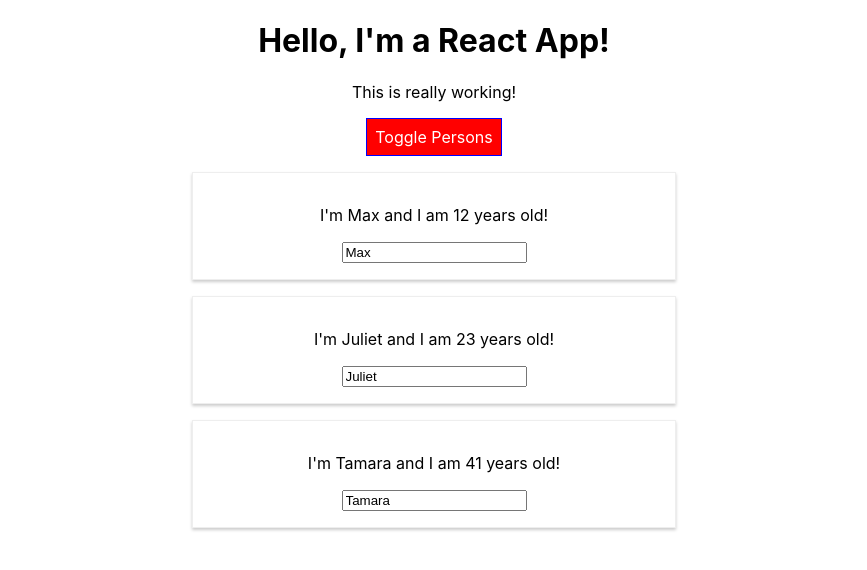
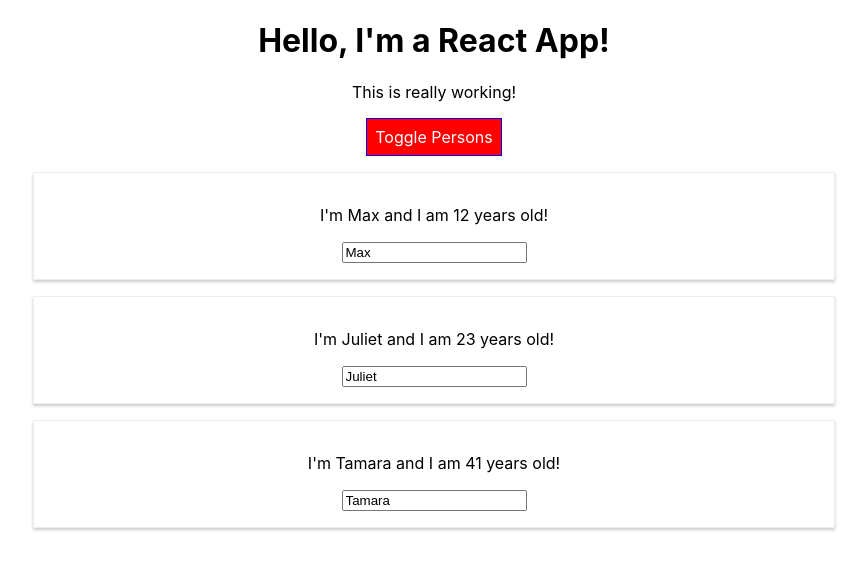
Before and after one commit to marcostellin/ReactUdemyCourse, a React (Create React App) app in the folder first-react-app/: page / in a window 1280 px wide. Both pictures are taken after a click on the button "Toggle Persons". Shown: the top 570 px of the page, without its empty margins (206-1073 px from the left). Built offline with nearby package versions, Linux system fonts and the light colour scheme.

Commit message:
Removed Radium

```diff
--- a/first-react-app/src/App.js
+++ b/first-react-app/src/App.js
@@ -1,7 +1,6 @@
 import React, { Component } from 'react';
 import './App.css';
 import Person from './Person/Person';
-import Radium, {StyleRoot} from 'radium';
 
 class App extends Component {
 
@@ -52,11 +51,7 @@
       font: 'inherit',
       border: '1px solid blue',
       padding: '8px',
-      cursor: 'pointer',
-      ':hover' : {
-        backgroundColor: 'lightgreen',
-        color: 'black'
-      }
+      cursor: 'pointer'
     }
 
     let persons = null;
@@ -74,10 +69,7 @@
       </div>)
 
       style.backgroundColor = 'red';
-      style[':hover'] = {
-        backgroundColor: 'salmon',
-        color: 'black'
-      }
+
     }
 
     const classes = [];
@@ -91,7 +83,6 @@
     }
 
     return (
-      <StyleRoot>
         <div className="App">
           <h1>Hello, I'm a React App!</h1>
           <p className={classes.join(' ')} >This is really working!</p>
@@ -100,9 +91,8 @@
             style={style}>Toggle Persons</button>
           {persons}
         </div>
-      </StyleRoot>
     );
   }
 }
 
-export default Radium(App);
+export default App;
--- a/first-react-app/src/Person/Person.js
+++ b/first-react-app/src/Person/Person.js
@@ -1,18 +1,11 @@
 import React from 'react';
-import Radium from 'radium';
 import './Person.css';
 
 
 const person = (props) => {
 
-    const style = {
-        '@media(min-width: 500px)' : {
-            width: '450px'
-        }
-    }
-
     return (
-        <div className='Person' style={style}>
+        <div className='Person'>
             <p onClick={props.click}>I'm {props.name} and I am {props.age} years old!</p>
             <p>{props.children}</p>
             <input type="text" onChange={props.changed} value={props.name}/>
@@ -20,4 +13,4 @@
     );
 };
 
-export default Radium(person);
+export default person;
```
